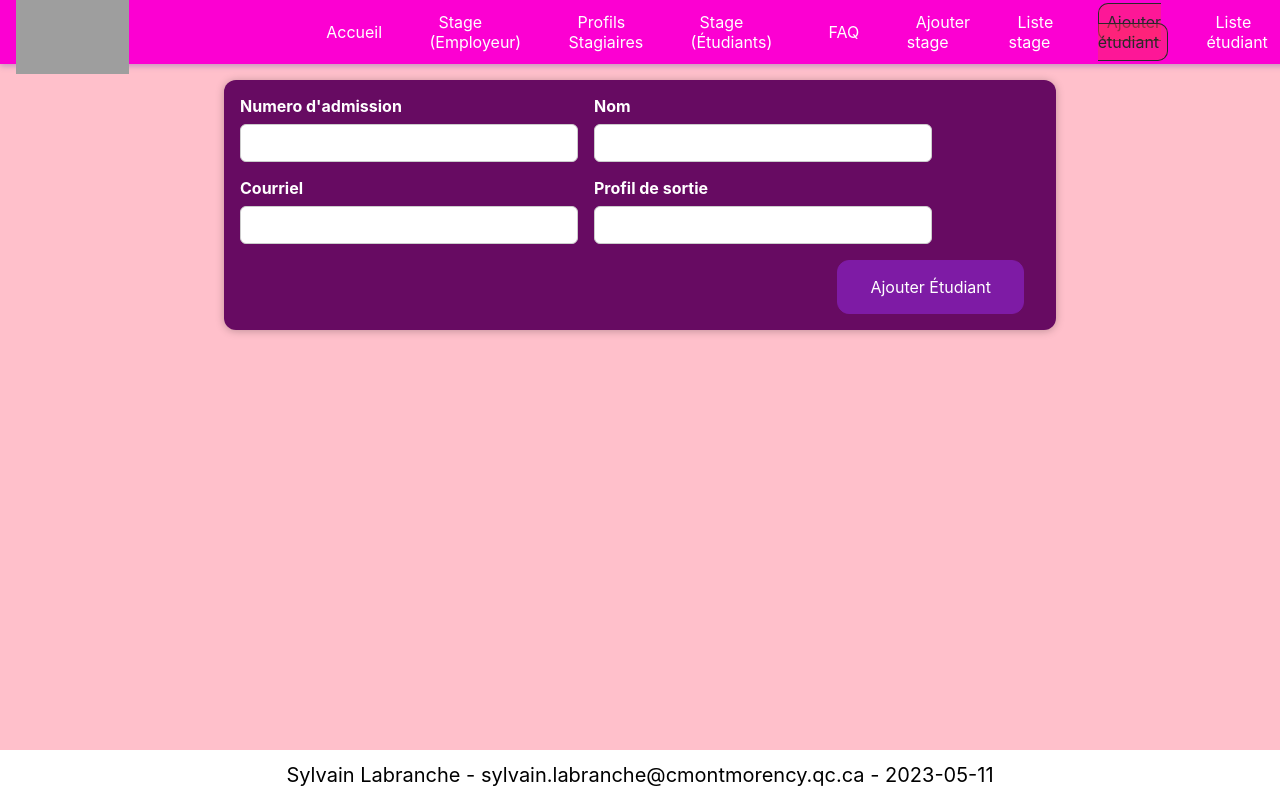
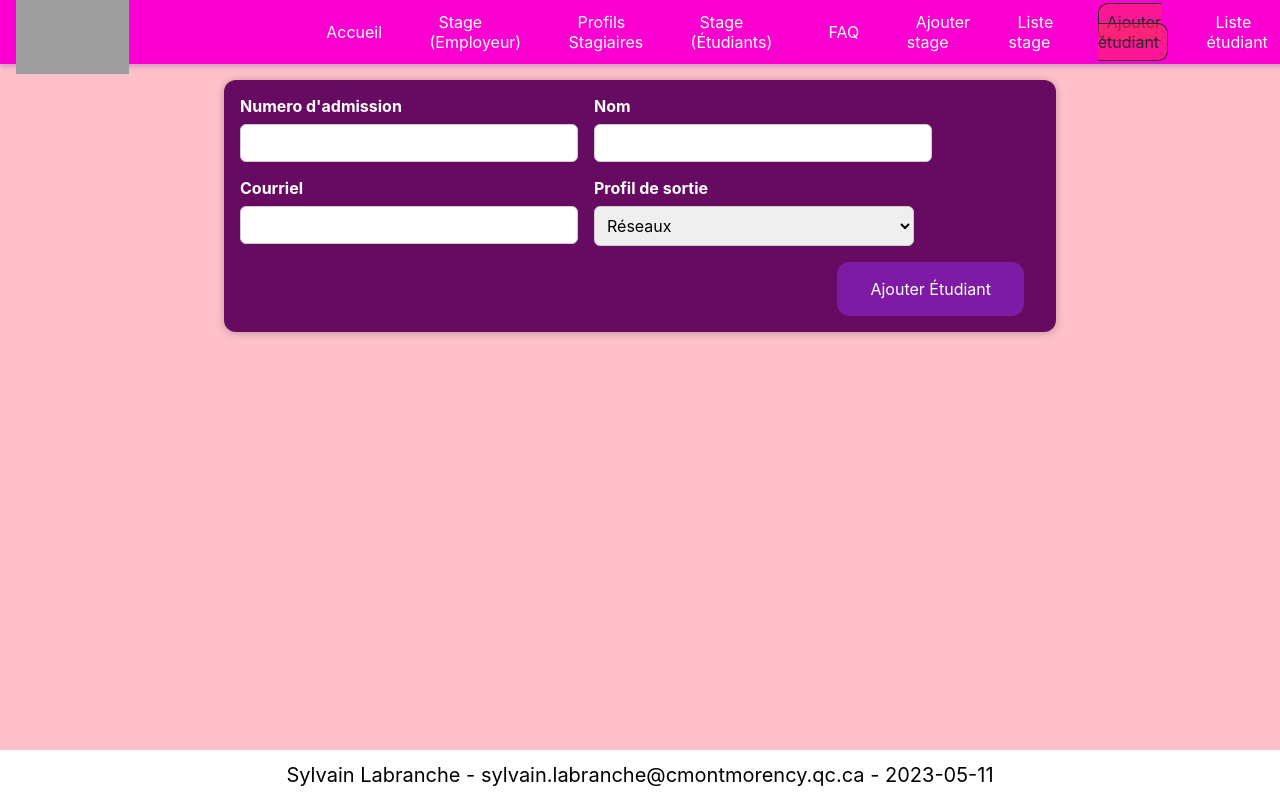
Before and after one commit to Namir2551/Projet-Web, a React (Create React App) app in the folder FrontEnd/: page /ajoutEtudiant in a window 1280 px wide. Built offline with nearby package versions, Linux system fonts and the light colour scheme; grey boxes are pictures that could not be loaded.

Commit message:
gestion des erreurs stages et étudiants

```diff
--- a/FrontEnd/src/etudiant/pages/ajouterEtudiant.css
+++ b/FrontEnd/src/etudiant/pages/ajouterEtudiant.css
@@ -21,6 +21,17 @@
     width: 20rem;
     max-width: 100%;
   }
+
+  #profilSortieEtudiant {
+    font: inherit;
+    padding: 0.5rem;
+    border-radius: 6px;
+    border: 1px solid #ccc;
+    width: 20rem;
+    max-width: 100%;
+  }
+
+
 
   .nouveau-etudiant__actions {
     text-align: right;
--- a/FrontEnd/src/etudiant/pages/ajouterEtudiant.js
+++ b/FrontEnd/src/etudiant/pages/ajouterEtudiant.js
@@ -28,6 +28,17 @@ const AjouterEtudiant = () => {
     const etudiantSubmitHandler  = async event =>  {
         event.preventDefault();
 
+        // Vérifier si les champs sont vides
+        if (
+            saisieNumDA.trim() === '' ||
+            saisieNom.trim() === '' ||
+            saisieCourriel.trim() === '' ||
+            saisieProfilSortie.trim() === ''
+        ) {
+            console.log('Veuillez remplir tous les champs');
+            alert('Veuillez remplir tous les champs')
+            return; // Arrêter l'exécution de la fonction si des champs sont vides
+        }
         try {
         const reponseData = await sendRequest(
             process.env.REACT_APP_BACKEND_URL + `/etudiants/ajouterEtudiant`,
@@ -55,9 +66,11 @@ const AjouterEtudiant = () => {
                 <div className='nouveau-etudiant__control'>
                     <label>Numero d'admission</label>
                     <input
-                        id="numDA"
                         type='text'
+                        value={saisieNumDA}
                         onChange={changementNumDAHandler}
+                        pattern="^[0-9]+$"
+                        title="Le numéro d'admission doit contenir que des chiffres"
                     />
                 </div>
                 <div className='nouveau-etudiant__control'>
@@ -74,15 +87,17 @@ const AjouterEtudiant = () => {
                         id="courrielEtudiant"
                         type='text'
                         onChange={changementCourrielHandler}
+                        pattern="^[a-zA-Z0-9._%+-]+@[a-zA-Z0-9.-]+\.[a-zA-Z]{2,}$"
+                        title="Le courriel doit correspondre à la formule abc@abc.abc"
                     />
                 </div>
                 <div className='nouveau-etudiant__control'>
                     <label>Profil de sortie</label>
-                    <input
-                        id="profilSortieEtudiant"
-                        type='text'
+                    <select id="profilSortieEtudiant">
+                        <option value="reseau">Réseaux</option>
+                        <option value="programmation">Programmation</option>
                         onChange={changementProfilSortieHandler}
-                    />
+                    </select>
                 </div>
             </div>
             <div className='nouveau-etudiant__actions'>
--- a/FrontEnd/src/stage/pages/ajouterStage.js
+++ b/FrontEnd/src/stage/pages/ajouterStage.js
@@ -54,6 +54,20 @@ function AjouterStage() {
       const stageSubmitHandler  = async event =>  {
         event.preventDefault();
 
+      if (saisieNomContact.trim() === '' ||
+        saisieCourrielContact.trim() === '' ||
+        saisieNumContact.trim() === '' ||
+        saisieNomEntreprise.trim() === '' ||
+        saisieAdresseEntreprise.trim() === '' ||
+        saisieTypeStage.trim() === '' ||
+        saisieNbPosteDispo.trim() === '' ||
+        saisieDescription.trim() === '' ||
+        saisieRenumeration.trim() === ''
+        ){
+          console.log('Veuillez remplir tous les champs');
+          alert('Veuillez remplir tous les champs')
+          return; // Arrêter l'exécution de la fonction si des champs sont vides
+        }
         try {
           const reponseData = await sendRequest(
             process.env.REACT_APP_BACKEND_URL + `/stages/ajouterStage`,
@@ -97,6 +111,8 @@ function AjouterStage() {
                         id="courrielContact"
                         type='text'
                         onChange={changementCourrielContactHandler}
+                        pattern="^[a-zA-Z0-9._%+-]+@[a-zA-Z0-9.-]+\.[a-zA-Z]{2,}$"
+                        title="Le courriel doit correspondre à la formule abc@abc.abc"
                     />
                 </div>
                 <div className='nouveau-stage__control'>
@@ -104,7 +120,10 @@ function AjouterStage() {
                     <input
                         id="numContact"
                         type='text'
+                        value={saisieNumContact}
                         onChange={changementNumContactHandler}
+                        pattern="^[0-9]+$"
+                        title="Le numéro d'admission doit contenir que des chiffres"
                     />
                 </div>
                 <div className='nouveau-stage__control'>
```
